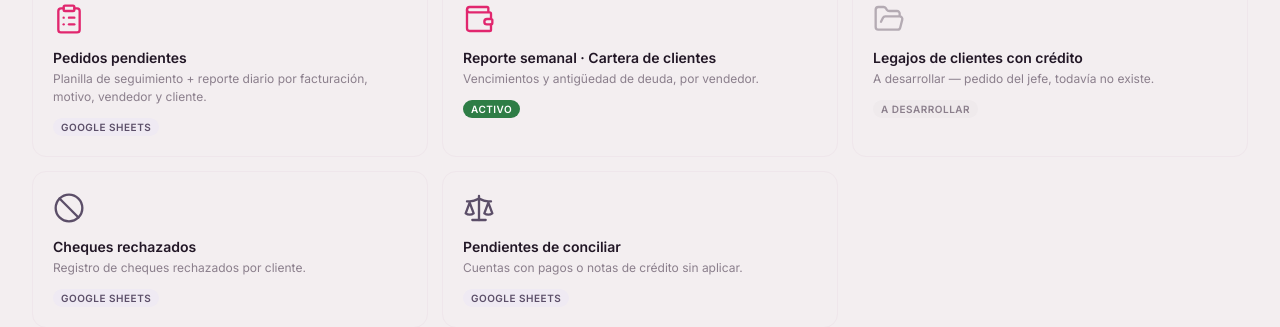
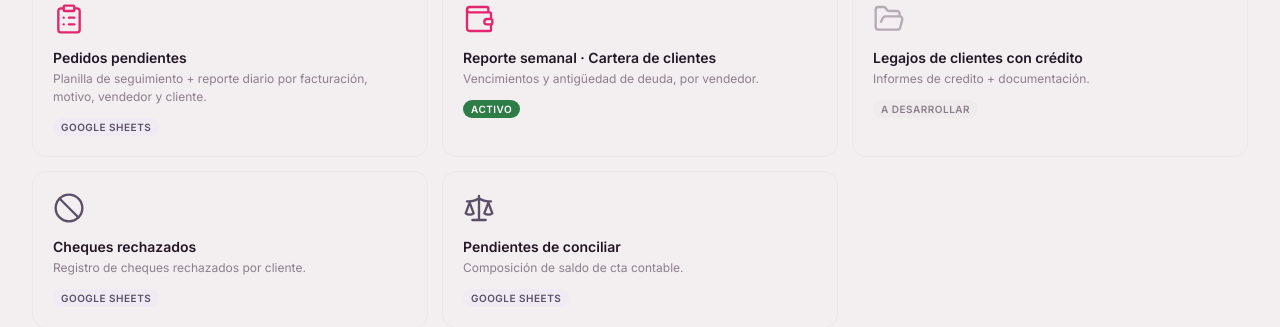
Before and after one commit to maguibaires-netizen/cobranzas-cartera, a React (Vite) app: page / in a window 1280 px wide. Shown: the part 435-762 px from the top of the page. Built offline with nearby package versions, Linux system fonts and the light colour scheme.

Commit message:
renombrar tarjetas

```diff
--- a/src/pages/Home.jsx
+++ b/src/pages/Home.jsx
@@ -36,7 +36,7 @@ export default function Home() {
         <Link className="tool-card" to="/legajos">
           <FolderOpen className="tool-icon-lg" color="var(--muted)" strokeWidth={1.75} style={{ opacity: 0.6 }} />
           <div className="tool-name">Legajos de clientes con crédito</div>
-          <div className="tool-desc">A desarrollar — pedido del jefe, todavía no existe.</div>
+          <div className="tool-desc">Informes de credito + documentación.</div>
           <div className="tool-status soon">A desarrollar</div>
         </Link>
 
@@ -50,7 +50,7 @@ export default function Home() {
         <Link className="tool-card" to="/pendientes-conciliar">
           <Scale className="tool-icon-lg" color="var(--lav-ink)" strokeWidth={1.75} />
           <div className="tool-name">Pendientes de conciliar</div>
-          <div className="tool-desc">Cuentas con pagos o notas de crédito sin aplicar.</div>
+          <div className="tool-desc">Composición de saldo de cta contable.</div>
           <div className="tool-status sheets">Google Sheets</div>
         </Link>
       </div>
```
